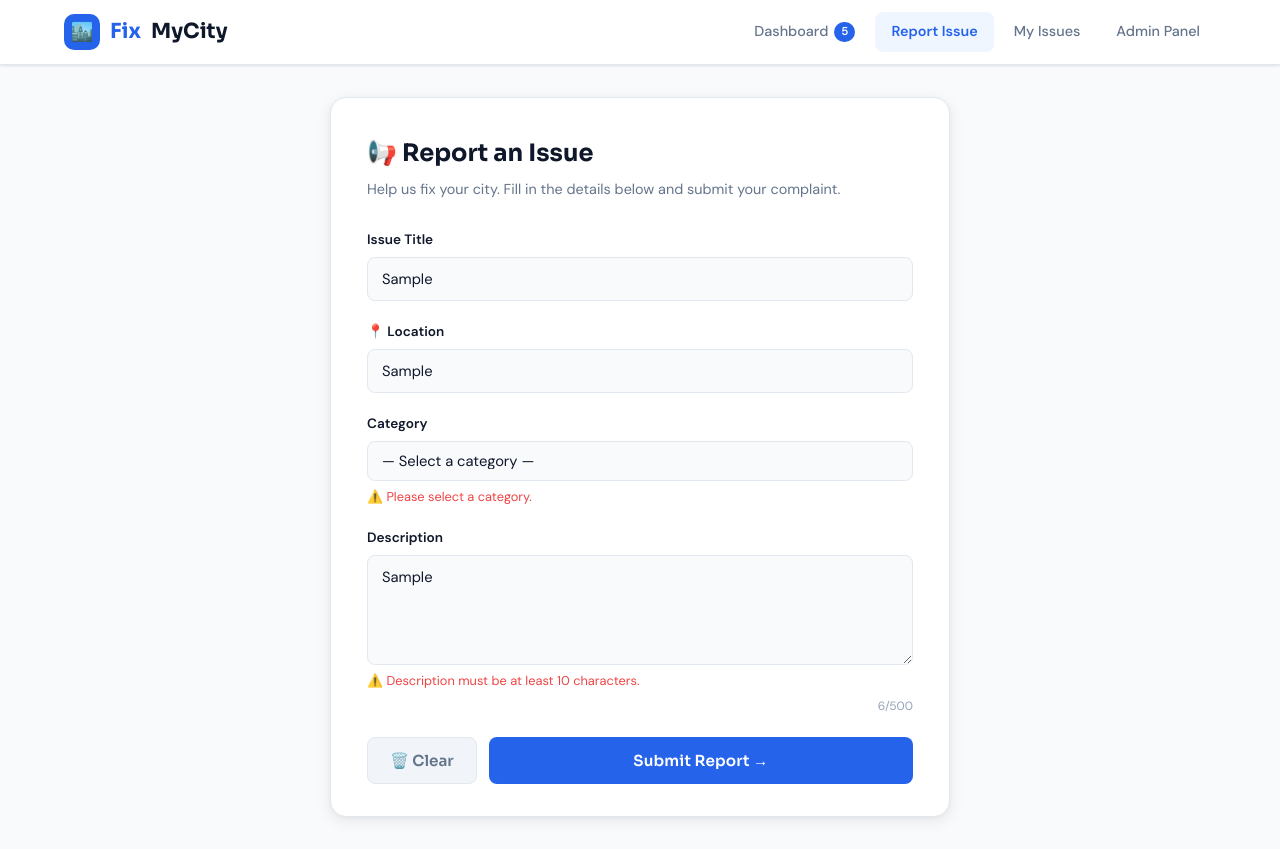
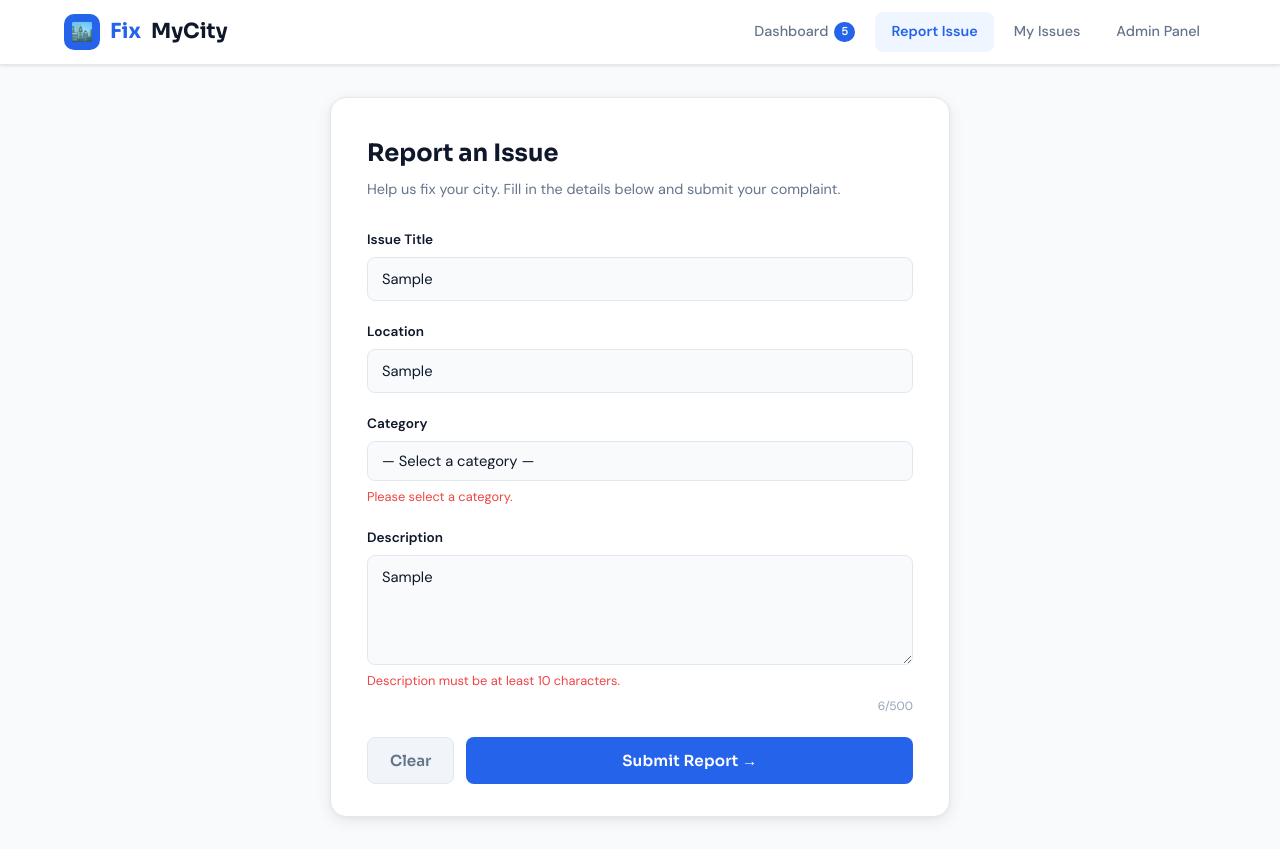
Before and after one commit to Ayaan342/fixmycity, a React (Create React App) app: page /report in a window 1280 px wide. Both pictures are taken after typing "Sample", "Sample", "Sample" into the empty fields and a click on the button "Submit Report →". Built offline with nearby package versions, Linux system fonts and the light colour scheme; the HTML template or start-up script is replaced by a standard one.

Commit message:
Update ReportForm.js

```diff
--- a/src/components/ReportForm.js
+++ b/src/components/ReportForm.js
@@ -59,7 +59,7 @@ function ReportForm({ onSubmit }) {
   return (
     <div className="report-form-wrap">
       <div className="form-card">
-        <h2 className="form-heading">📢 Report an Issue</h2>
+        <h2 className="form-heading">Report an Issue</h2>
         <p className="form-subheading">
           Help us fix your city. Fill in the details below and submit your complaint.
         </p>
@@ -83,12 +83,12 @@ function ReportForm({ onSubmit }) {
               maxLength={120}
             />
             {errors.title && (
-              <span className="form-error">⚠️ {errors.title}</span>
+              <span className="form-error"> {errors.title}</span>
             )}
           </div>
 
           <div className="form-group">
-            <label className="form-label" htmlFor="location">📍 Location</label>
+            <label className="form-label" htmlFor="location"> Location</label>
             <input
               id="location"
               name="location"
@@ -99,7 +99,7 @@ function ReportForm({ onSubmit }) {
               maxLength={200}
             />
             {errors.location && (
-              <span className="form-error">⚠️ {errors.location}</span>
+              <span className="form-error"> {errors.location}</span>
             )}
           </div>
 
@@ -120,7 +120,7 @@ function ReportForm({ onSubmit }) {
               ))}
             </select>
             {errors.category && (
-              <span className="form-error">⚠️ {errors.category}</span>
+              <span className="form-error"> {errors.category}</span>
             )}
           </div>
 
@@ -145,7 +145,7 @@ function ReportForm({ onSubmit }) {
                     {engineerForCategory.name}
                   </div>
                   <div style={{ color: "var(--text-muted)", fontSize: "0.8rem" }}>
-                    📞 {engineerForCategory.contact}
+                     {engineerForCategory.contact}
                   </div>
                 </div>
               </div>
@@ -164,7 +164,7 @@ function ReportForm({ onSubmit }) {
               maxLength={500}
             />
             {errors.description && (
-              <span className="form-error">⚠️ {errors.description}</span>
+              <span className="form-error"> {errors.description}</span>
             )}
             <span style={{ fontSize: "0.75rem", color: "var(--text-light)", textAlign: "right" }}>
               {form.description.length}/500
@@ -173,7 +173,7 @@ function ReportForm({ onSubmit }) {
 
           <div className="form-btn-row">
             <button type="button" className="clear-btn" onClick={handleClear}>
-              🗑️ Clear
+               Clear
             </button>
             <button type="submit" className="submit-btn">
               Submit Report →
```
